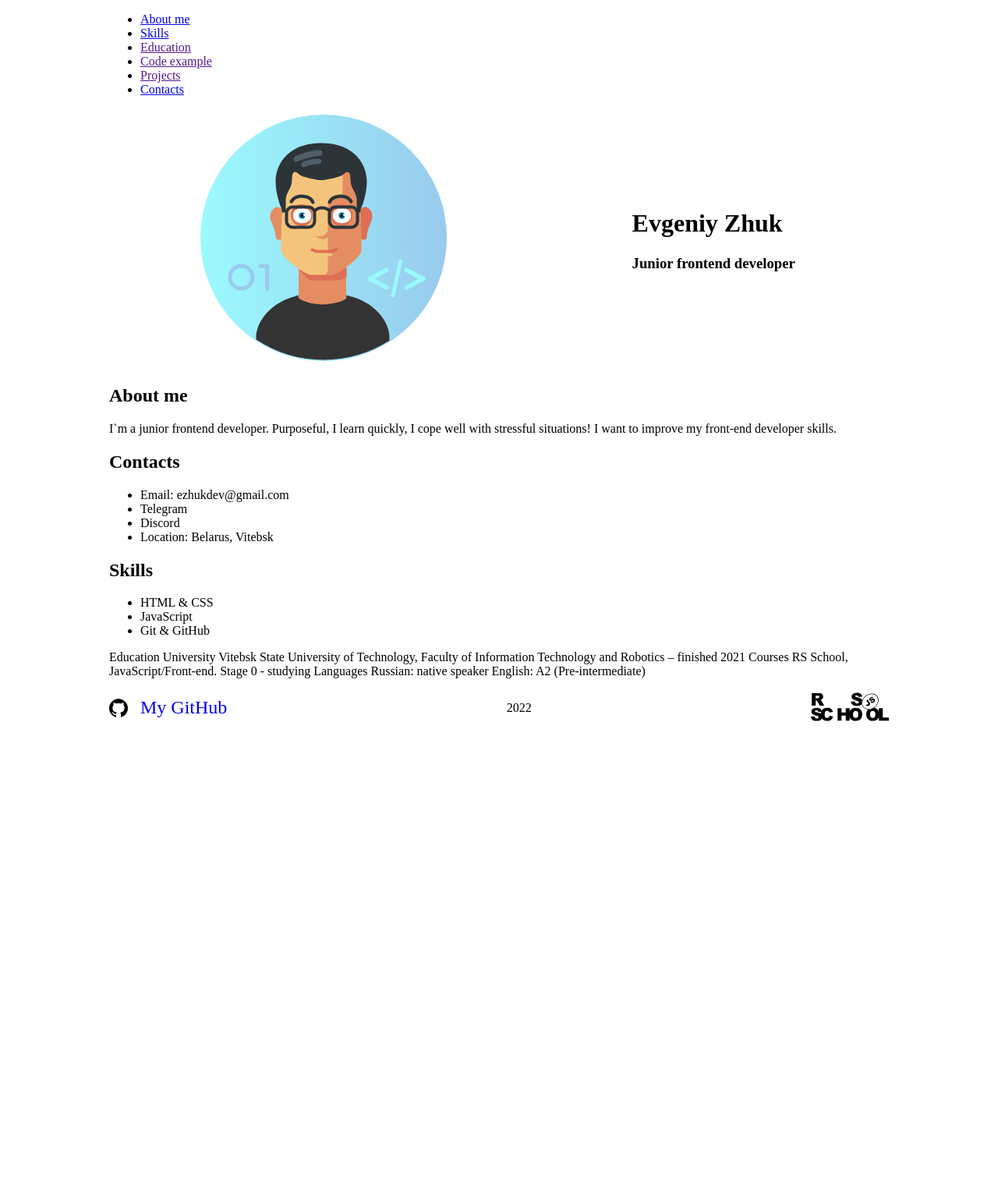
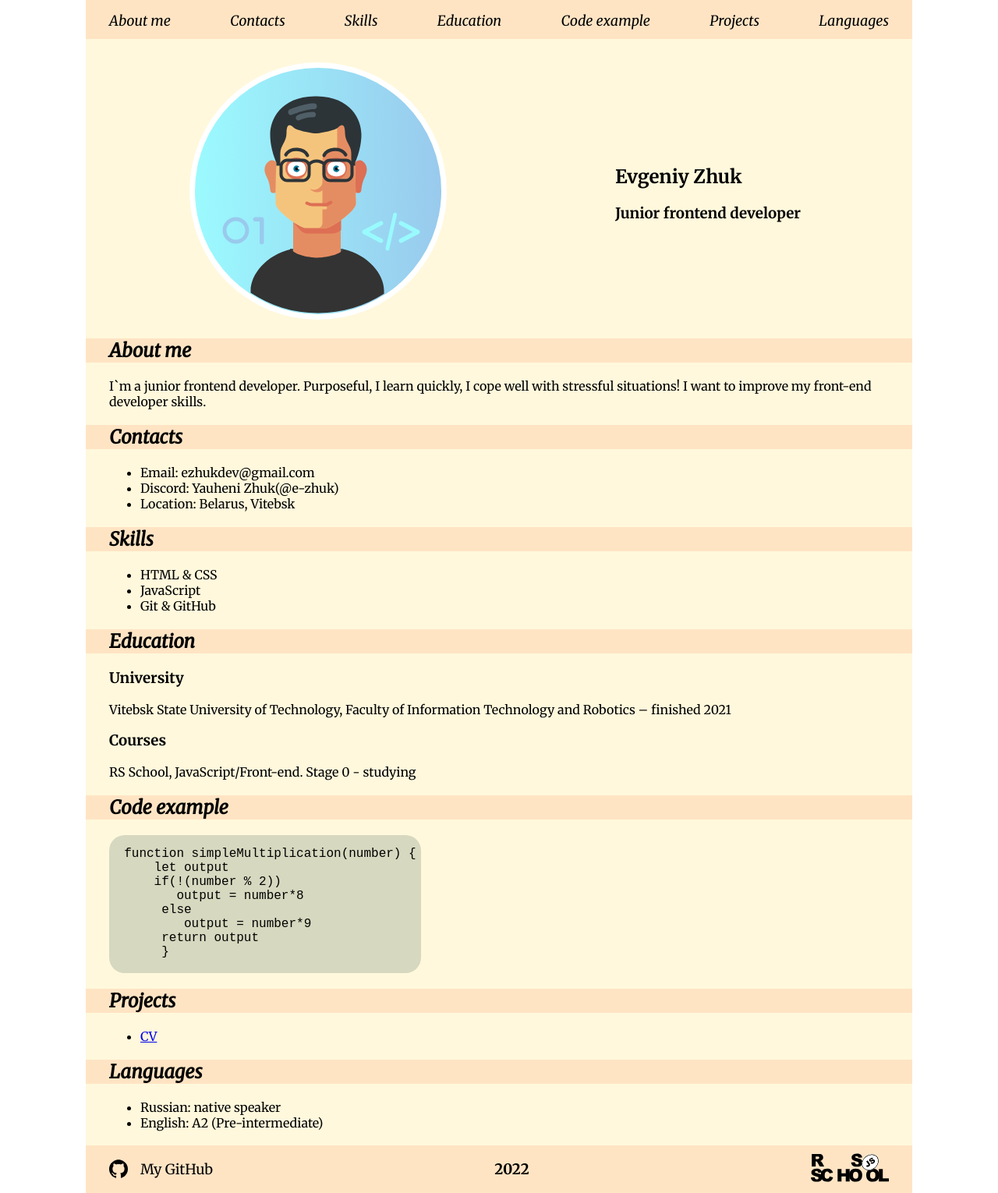
Before and after one commit to e-zhuk/rsschool-cv, a plain HTML site: page index.html in a window 1280 px wide. Shown: the whole page at 78% size. Before the commit the page ends 953 px from the top, so only its background shows below. Drawn offline with Linux system fonts and the light colour scheme.

Commit message:
fix: add education lang update css style

```diff
--- a/index.html
+++ b/index.html
@@ -5,12 +5,15 @@
     <meta charset="UTF-8">
     <meta http-equiv="X-UA-Compatible" content="IE=edge">
     <meta name="viewport" content="width=device-width, initial-scale=1.0">
+    <link rel="preconnect" href="https://fonts.googleapis.com">
+    <link rel="preconnect" href="https://fonts.gstatic.com" crossorigin>
+    <link href="https://fonts.googleapis.com/css2?family=Merriweather:ital,wght@0,400;0,700;1,400&display=swap"
+        rel="stylesheet">
     <link rel="stylesheet" href="style.css">
     <title>CV</title>
 </head>
 
 <body>
-
     <header class="header">
         <div class="container">
             <nav class="header__nav">
@@ -19,31 +22,31 @@
                         <a href="#about" class="header__link">About me</a>
                     </li>
                     <li class="header__item">
+                        <a href="#contacts" class="header__link">Contacts</a>
+                    </li>
+                    <li class="header__item">
                         <a href="#skills" class="header__link">Skills</a>
                     </li>
                     <li class="header__item">
-                        <a href="" class="header__link">Education</a>
+                        <a href="#education" class="header__link">Education</a>
                     </li>
                     <li class="header__item">
-                        <a href="" class="header__link">Code example</a>
+                        <a href="#code_example" class="header__link">Code example</a>
                     </li>
                     <li class="header__item">
-                        <a href="" class="header__link">Projects</a>
+                        <a href="#projects" class="header__link">Projects</a>
                     </li>
                     <li class="header__item">
-                        <a href="#contacts" class="header__link">Contacts</a>
+                        <a href="#lang" class="header__link">Languages</a>
                     </li>
-
                 </ul>
             </nav>
         </div>
-
     </header>
-
     <main class="main">
         <div class="container">
 
-            <div class="info">
+            <section class="info">
                 <div class="info__avatar">
                     <img src="assets/avatar.svg" alt="My Avatar">
                 </div>
@@ -51,68 +54,87 @@
                     <h1> Evgeniy Zhuk </h1>
                     <h3>Junior frontend developer</h3>
                 </div>
-            </div>
+            </section>
 
-            <div class="about" id="about">
+            <section class="about" id="about">
                 <h2>About me</h2>
                 <p>
                     I`m a junior frontend developer. Purposeful, I learn quickly, I cope well with stressful situations!
                     I want to improve my front-end developer skills.
                 </p>
-            </div>
+            </section>
 
-            <div class="contacts" id="contacts">
+            <section class="contacts" id="contacts">
                 <h2>Contacts</h2>
                 <ul class="contacts__list">
                     <li class="contacts__item">Email: ezhukdev@gmail.com</li>
-                    <li class="contacts__item">Telegram</li>
-                    <li class="contacts__item">Discord</li>
+                    <li class="contacts__item">Discord: Yauheni Zhuk(@e-zhuk)</li>
                     <li class="contacts__item">Location: Belarus, Vitebsk</li>
                 </ul>
-            </div>
+            </section>
 
-            <div class="skills" id="skills">
+            <section class="skills" id="skills">
                 <h2>Skills</h2>
                 <ul class="skills__list">
                     <li class="skills__item">HTML & CSS</li>
                     <li class="skills__item">JavaScript</li>
                     <li class="skills__item">Git & GitHub</li>
                 </ul>
-            </div>
+            </section>
+            <section class="education" id="education">
+                <h2>Education</h2>
+                <h3>University </h3>
+                <p>Vitebsk State University of Technology, Faculty of Information Technology and Robotics –
+                    finished 2021</p>
+                <h3> Courses</h3>
+                <p>RS School, JavaScript/Front-end. Stage 0 - studying</p>
+            </section>
 
-            Education
-
-            University
-
-            Vitebsk State University of Technology, Faculty of Information Technology and Robotics – finished 2021
-
-            Courses
-
-            RS School, JavaScript/Front-end. Stage 0 - studying
-
-            Languages
-
-            Russian: native speaker
-
-            English: A2 (Pre-intermediate)
+            <section class="code_example" id="code_example">
+                <h2>Code example</h2>
+                <pre>
+  function simpleMultiplication(number) {
+      let output
+      if(!(number % 2))
+         output = number*8
+       else
+          output = number*9
+       return output
+       }
+                </pre>
+            </section>
+            <section class="projects" id="projects">
+                <h2>Projects</h2>
+                <ul>
+                    <li><a href="https://e-zhuk.github.io/rsschool-cv/">CV</a></li>
+                </ul>
+            </section>
+            <section class="lang" id="lang">
+                <h2>Languages</h2>
+                <ul>
+                    <li>Russian: native speaker</li>
+                    <li>English: A2 (Pre-intermediate)</li>
+                </ul>
+            </section>
         </div>
     </main>
 
     <footer>
         <div class="container">
+            <div class="footer">
                 <div class="footer_item">
                     <a href="https://github.com/e-zhuk" class="footer__link">
                         <img src="assets/github-logo.svg" alt="github-logo" class="footer__link-img-git">
                         <p>My GitHub</p>
                     </a>
-                <span>2022</span>
+                    <h3>2022</h3>
                     <a href="https://rs.school/js">
                         <img src="assets/rs_school_js.svg" alt="rs-school-logo" class="footer__link-img-rs">
                     </a>
                 </div>
             </div>
+        </div>
     </footer>
-
 </body>
 
 </html>
--- a/style.css
+++ b/style.css
@@ -1,18 +1,83 @@
+html {
+  scroll-behavior: smooth;
+}
+body {
+  margin: 0;
+  font-family: 'Merriweather', serif;
+}
+ul{
+  margin: 0;
+}
 .container {
   width: 1000px;
   margin: 0 auto;
+  padding: 0px 30px;
+  background-color:cornsilk;
+}
+
+.header__nav {
+  height: 50px;
+  background-color:bisque;
+  margin: 0 -30px;
+}
+
+.header__list {
+  display: flex;
+  justify-content: space-between;
+  align-items: center;
+  margin: 0;
+  padding: 0 30px;
+}
+
+.header__item {
+  padding-top: 15px;
+  list-style-type: none;
+}
+
+.header__link {
+  color: black;
+  text-decoration: none;
+  font-size: 18px;
+  font-style: italic;
 }
 
 .info {
   display: flex;
   justify-content: space-around;
   align-items: center;
+  padding-top: 30px;
 }
 
 .info__title {
   padding: 10px;
 }
+h2 {
+  background-color: bisque;
+  margin: 20px -30px;
+  padding: 0 30px;
+  font-style: italic;
+}
 
+pre {
+  padding-top: 15px;
+  width: 400px;
+  border-style: solid bisque;
+  border-radius: 20px;
+  background-color: rgb(214, 216, 191);
+  font-size: 16px;
+  -webkit-border-radius: 20px;
+  -moz-border-radius: 20px;
+  -ms-border-radius: 20px;
+  -o-border-radius: 20px;
+}
+.lang {
+  height: 110px;
+}
+.footer {
+  background-color: bisque;
+  margin: 0 -30px;
+  padding: 0 30px;
+}
 .footer_item {
   display: flex;
   justify-content: space-between;
@@ -22,8 +87,9 @@
 .footer__link {
   display: flex;
   align-items: center;
-  font-size: 24px;
+  font-size: 18px;
   text-decoration: none;
+  color: black;
 }
 
 .footer__link-img-git {
```
Lines whose indentation alone changed are shown as unchanged.
